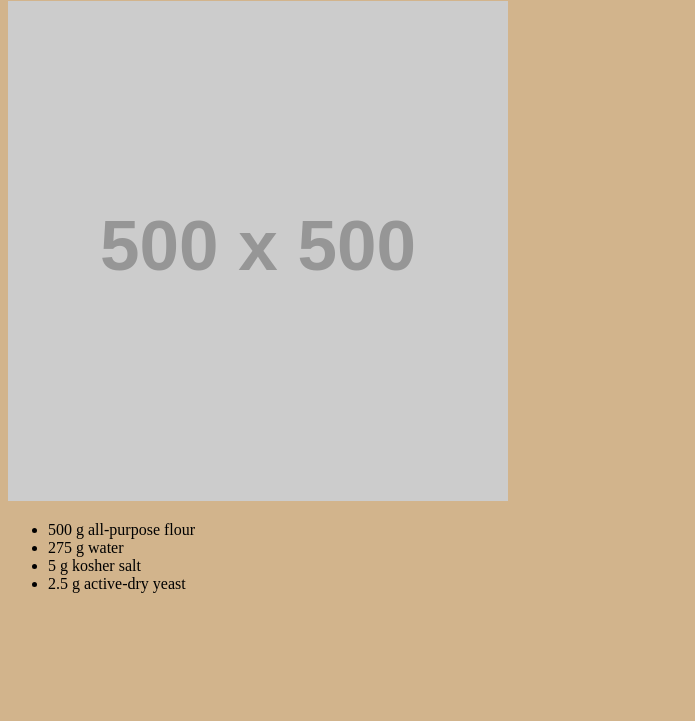
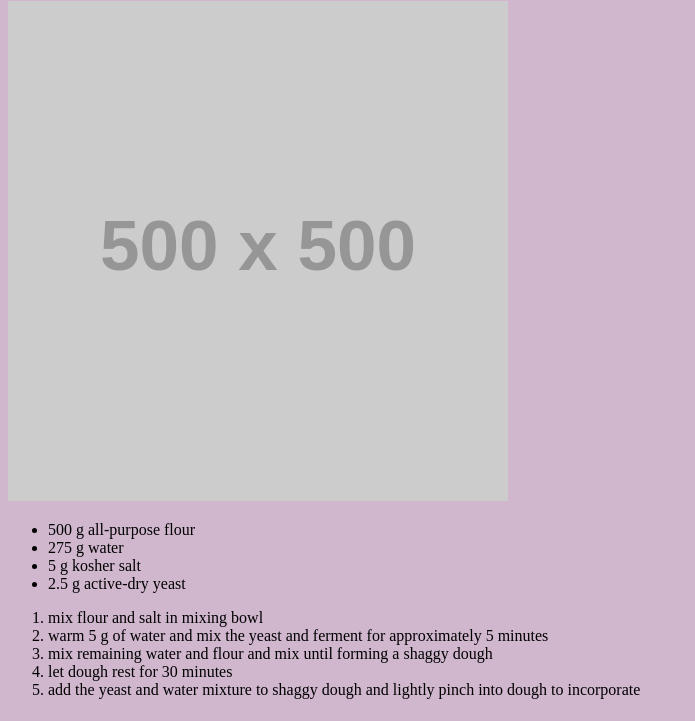
Before and after one commit to magdalenaperry/favorite-foods, a plain HTML site: page index.html in a window 1280 px wide. Shown: the part 79-800 px from the top of the page, without its empty margins (0-695 px from the left). Drawn offline with Linux system fonts and the light colour scheme; placeholder pictures from the web are drawn by us.

Commit message:
updated recipe

```diff
--- a/assets/styles.css
+++ b/assets/styles.css
@@ -1,4 +1,4 @@
 body {
-    background-color: tan;
+    background-color: rgb(208, 183, 206);
     font-size: 16px;
 }
--- a/index.html
+++ b/index.html
@@ -10,11 +10,21 @@
 <body>
   <h1>Artisan Pizza Dough</h1>
   <img src="https://via.placeholder.com/500" alt="placeholder image">
+  <section>
     <ul>
         <li>500 g all-purpose flour</li>
         <li>275 g water</li>
         <li>5 g kosher salt</li>
         <li>2.5 g active-dry yeast</li>
     </ul>
+
+    <ol>
+        <li>mix flour and salt in mixing bowl</li>
+        <li>warm 5 g of water and mix the yeast and ferment for approximately 5 minutes</li>
+        <li>mix remaining water and flour and mix until forming a shaggy dough </li>
+        <li>let dough rest for 30 minutes</li>
+        <li>add the yeast and water mixture to shaggy dough and lightly pinch into dough to incorporate</li>
+    </ol>
+  </section>
 </body>
 </html>
```
Lines whose indentation alone changed are shown as unchanged.
